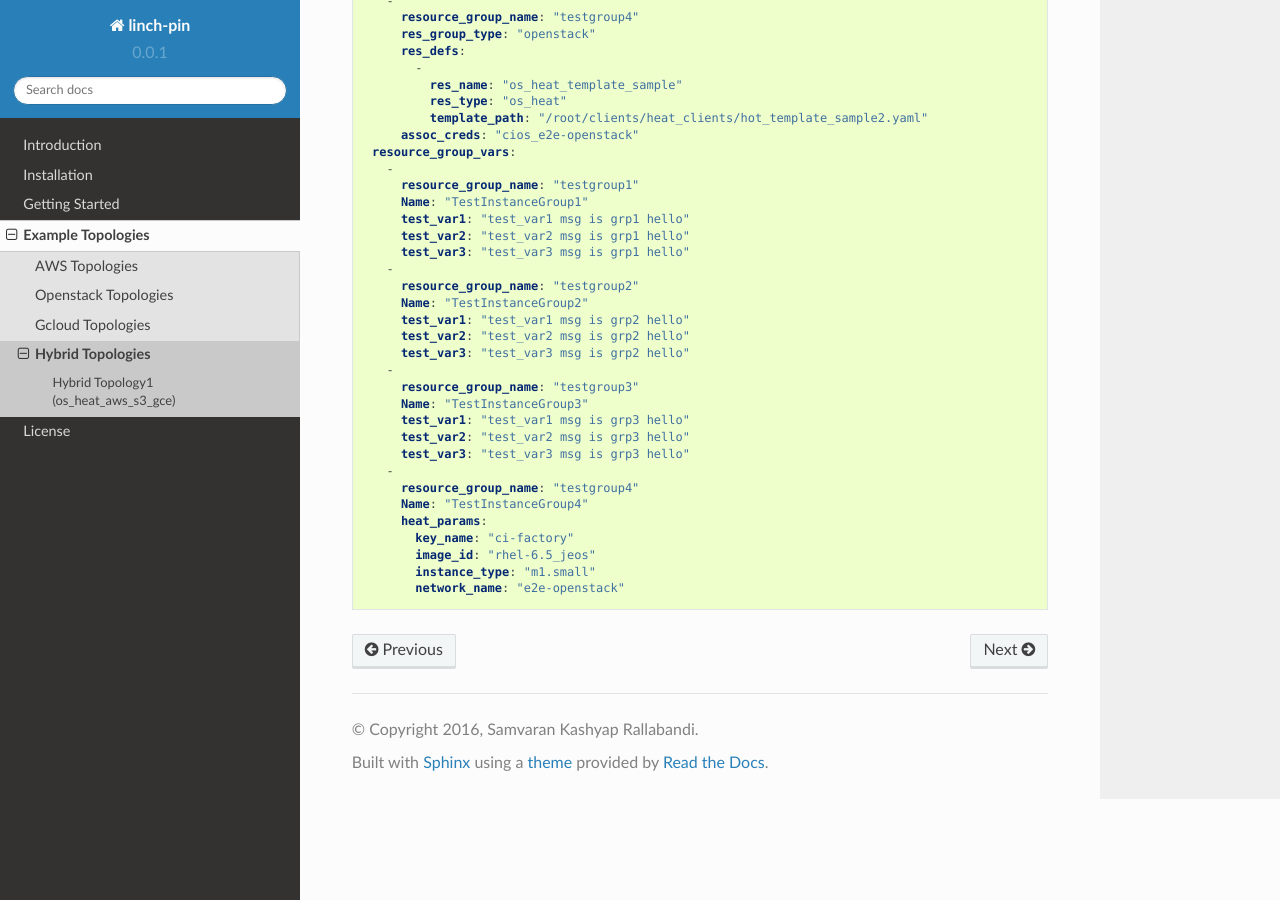
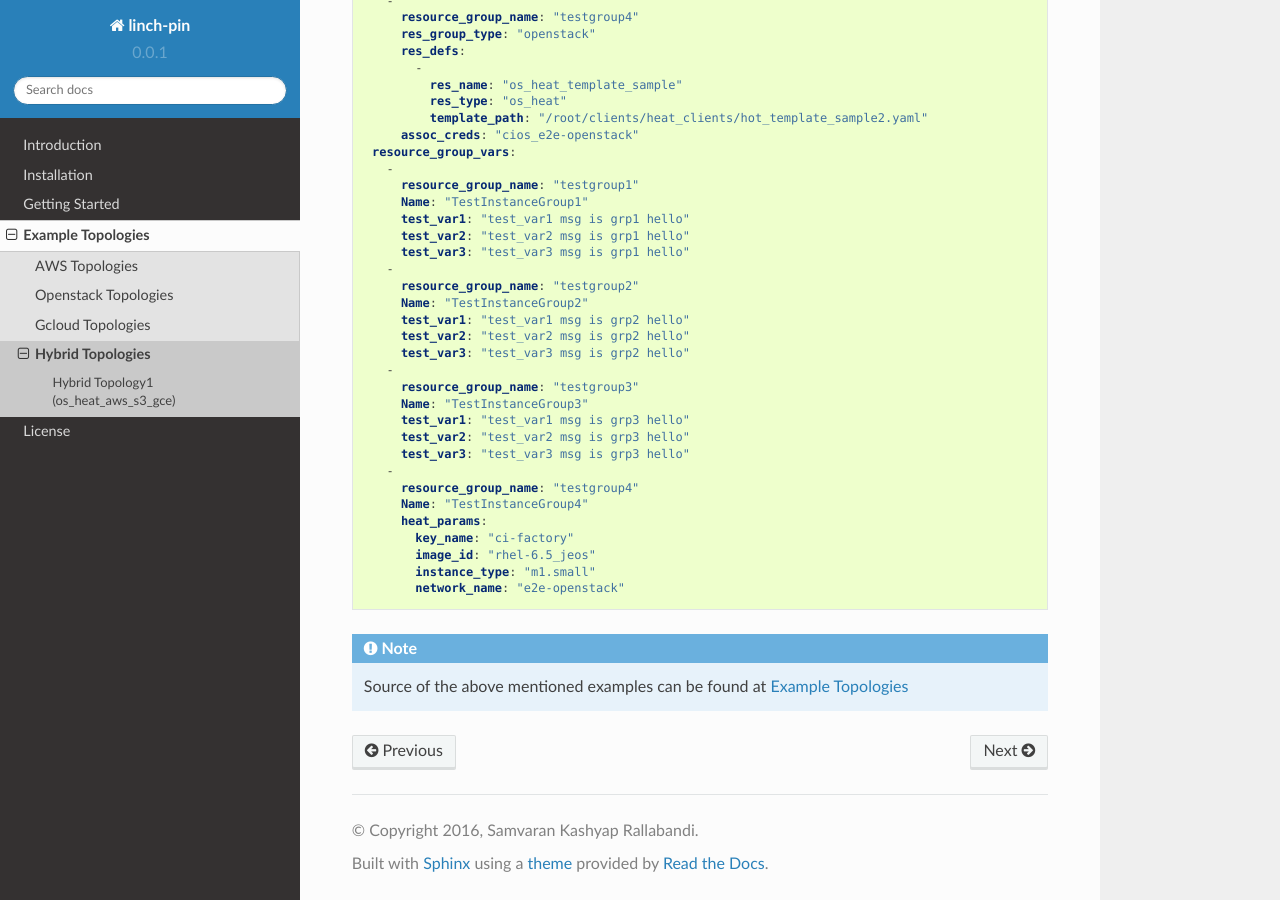
Before and after one commit to CentOS-PaaS-SIG/linchpin, a Sphinx documentation site: the page built from docs/source/hybrid_topo.rst, in a window 1280 px wide and 900 px high, scrolled down 1117 px. Built offline with Sphinx 7.4.7 and the Read the Docs theme 2.0.0, drawn with Linux system fonts in a browser that asks for light colours.

Commit message:
added hyperlink to source in note

```diff
--- a/docs/source/aws_topo.rst
+++ b/docs/source/aws_topo.rst
@@ -236,4 +236,4 @@
 
 .. note::
 
-   Note for topologies
+  Source of the above mentioned examples can be found at `Example Topologies <https://github.com/CentOS-PaaS-SIG/linch-pin/tree/master/ex_topo>`_
--- a/docs/source/gcloud_topo.rst
+++ b/docs/source/gcloud_topo.rst
@@ -54,5 +54,4 @@
 
 .. note::
 
-  Source of the above mentioned examples can be fount at following link:
-  `Example Topologies <https://github.com/CentOS-PaaS-SIG/linch-pin/tree/master/ex_topo>`_
+  Source of the above mentioned examples can be found at `Example Topologies <https://github.com/CentOS-PaaS-SIG/linch-pin/tree/master/ex_topo>`_
--- a/docs/source/hybrid_topo.rst
+++ b/docs/source/hybrid_topo.rst
@@ -92,3 +92,7 @@
           image_id: "rhel-6.5_jeos"
           instance_type: "m1.small"
           network_name: "e2e-openstack"
+
+.. note::
+
+  Source of the above mentioned examples can be found at `Example Topologies <https://github.com/CentOS-PaaS-SIG/linch-pin/tree/master/ex_topo>`_
--- a/docs/source/openstack_topo.rst
+++ b/docs/source/openstack_topo.rst
@@ -247,4 +247,4 @@
 
 .. note::
 
-   Note for topologies
+  Source of the above mentioned examples can be found at `Example Topologies <https://github.com/CentOS-PaaS-SIG/linch-pin/tree/master/ex_topo>`_
```
